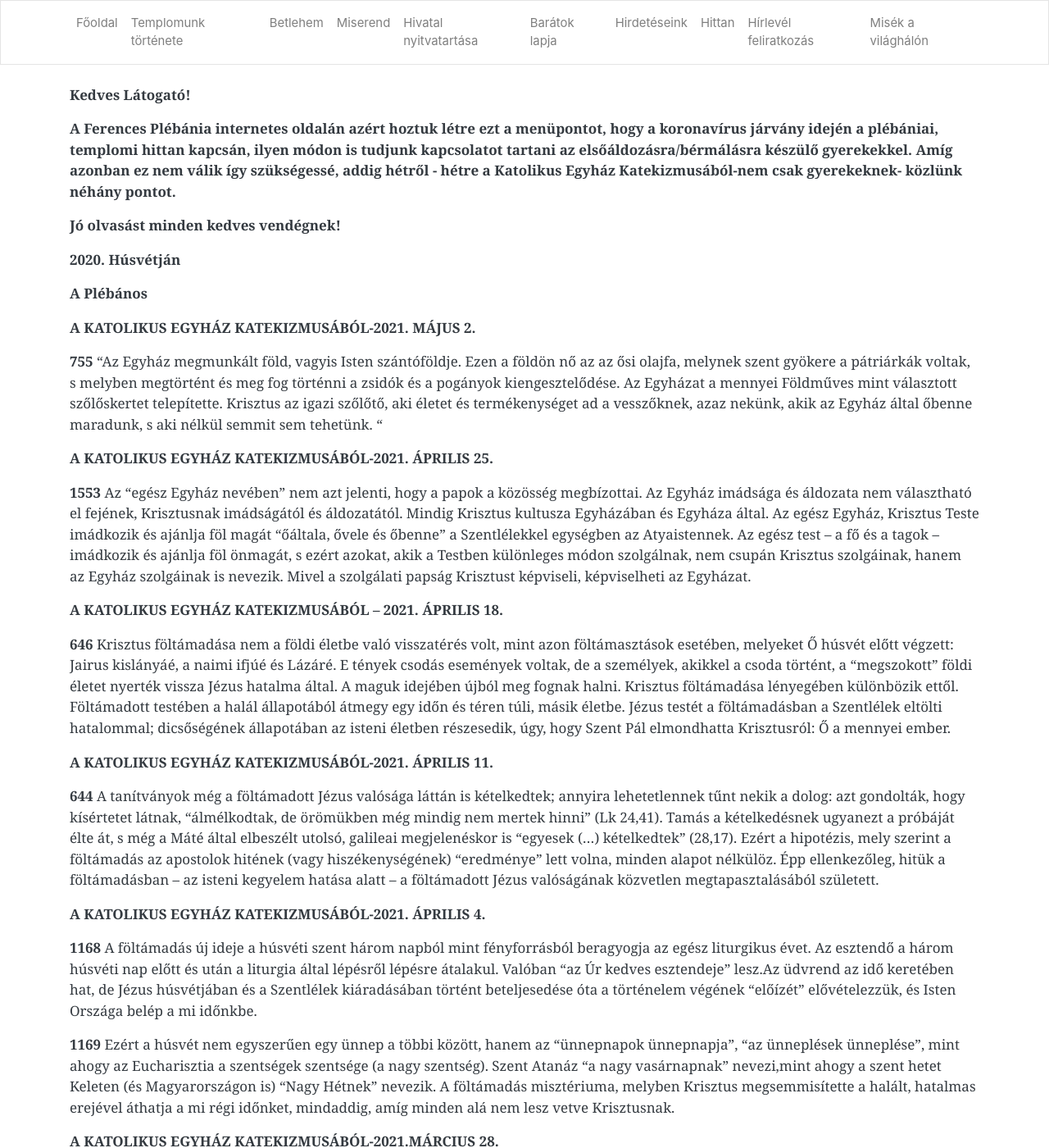
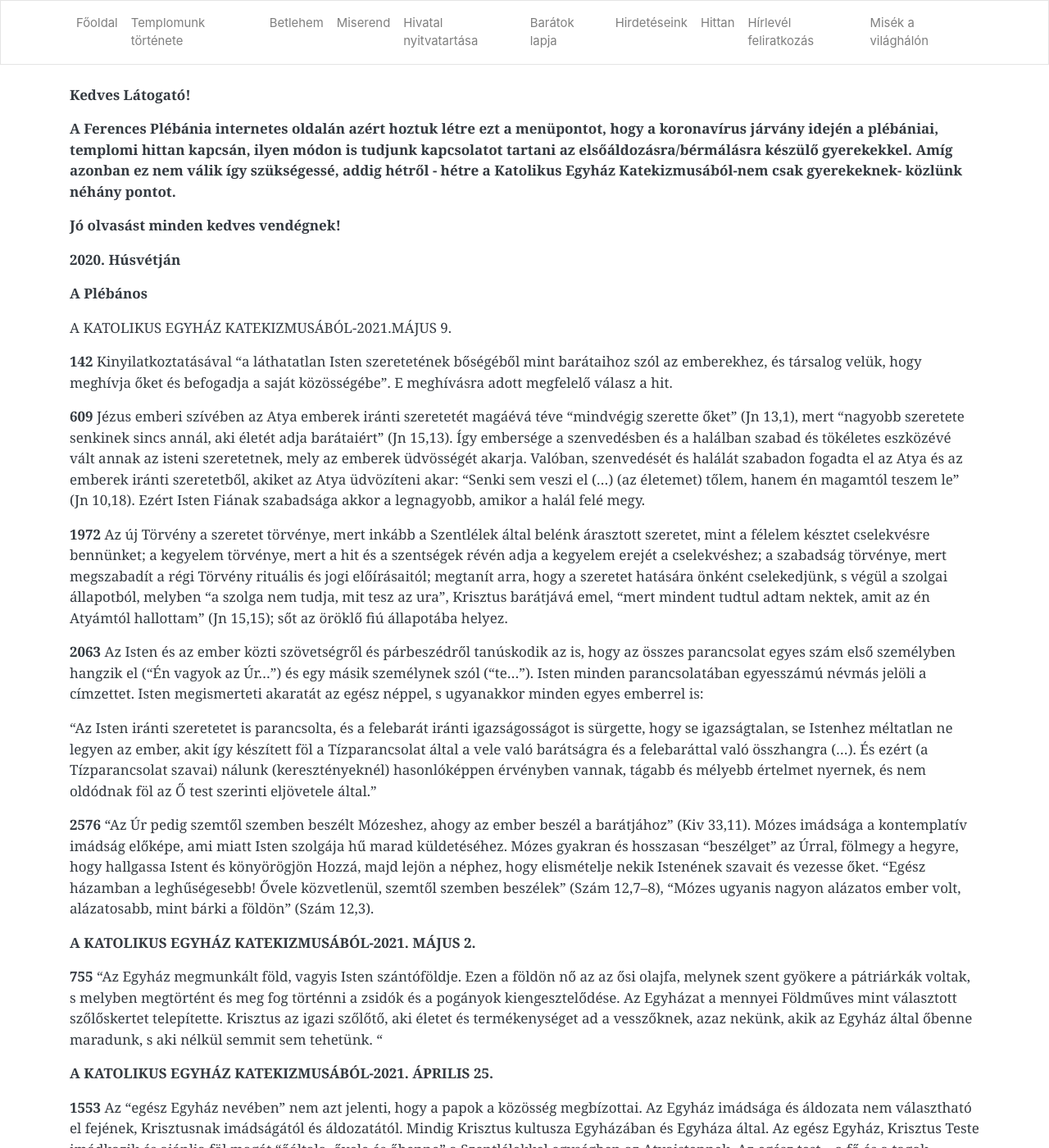
Before and after one commit to pecsi-ferences/pecsi-ferences.github.io, a Jekyll site: the page built from hittan.md, in a window 1280 px wide and 1400 px high. Shown: the whole window at 82% size. Built offline with Jekyll 4.4.1, drawn with Linux system fonts in a browser that asks for light colours; nearby versions of some CDN libraries.

Commit message:
Update from Forestry.io Zoltán Dohány updated hittan.md

```diff
--- a/hittan.md
+++ b/hittan.md
@@ -12,6 +12,20 @@ title: Hittan
 **2020. Húsvétján**
 
 **A Plébános**
+
+A KATOLIKUS EGYHÁZ KATEKIZMUSÁBÓL-2021.MÁJUS 9.
+
+**142** Kinyilatkoztatásával "a láthatatlan Isten szeretetének bőségéből mint barátaihoz szól az emberekhez, és társalog velük, hogy meghívja őket és befogadja a saját közösségébe". E meghívásra adott megfelelő válasz a hit.
+
+**609** Jézus emberi szívében az Atya emberek iránti szeretetét magáévá téve "mindvégig szerette őket" (Jn 13,1), mert "nagyobb szeretete senkinek sincs annál, aki életét adja barátaiért" (Jn 15,13). Így embersége a szenvedésben és a halálban szabad és tökéletes eszközévé vált annak az isteni szeretetnek, mely az emberek üdvösségét akarja. Valóban, szenvedését és halálát szabadon fogadta el az Atya és az emberek iránti szeretetből, akiket az Atya üdvözíteni akar: "Senki sem veszi el (...) (az életemet) tőlem, hanem én magamtól teszem le" (Jn 10,18). Ezért Isten Fiának szabadsága akkor a legnagyobb, amikor a halál felé megy.
+
+**1972** Az új Törvény a szeretet törvénye, mert inkább a Szentlélek által belénk árasztott szeretet, mint a félelem késztet cselekvésre bennünket; a kegyelem törvénye, mert a hit és a szentségek révén adja a kegyelem erejét a cselekvéshez; a szabadság törvénye, mert megszabadít a régi Törvény rituális és jogi előírásaitól; megtanít arra, hogy a szeretet hatására önként cselekedjünk, s végül a szolgai állapotból, melyben "a szolga nem tudja, mit tesz az ura", Krisztus barátjává emel, "mert mindent tudtul adtam nektek, amit az én Atyámtól hallottam" (Jn 15,15); sőt az öröklő fiú állapotába helyez.
+
+**2063** Az Isten és az ember közti szövetségről és párbeszédről tanúskodik az is, hogy az összes parancsolat egyes szám első személyben hangzik el ("Én vagyok az Úr...") és egy másik személynek szól ("te..."). Isten minden parancsolatában egyesszámú névmás jelöli a címzettet. Isten megismerteti akaratát az egész néppel, s ugyanakkor minden egyes emberrel is:
+
+"Az Isten iránti szeretetet is parancsolta, és a felebarát iránti igazságosságot is sürgette, hogy se igazságtalan, se Istenhez méltatlan ne legyen az ember, akit így készített föl a Tízparancsolat által a vele való barátságra és a felebaráttal való összhangra (...). És ezért (a Tízparancsolat szavai) nálunk (keresztényeknél) hasonlóképpen érvényben vannak, tágabb és mélyebb értelmet nyernek, és nem oldódnak föl az Ő test szerinti eljövetele által."
+
+**2576** "Az Úr pedig szemtől szemben beszélt Mózeshez, ahogy az ember beszél a barátjához" (Kiv 33,11). Mózes imádsága a kontemplatív imádság előképe, ami miatt Isten szolgája hű marad küldetéséhez. Mózes gyakran és hosszasan "beszélget" az Úrral, fölmegy a hegyre, hogy hallgassa Istent és könyörögjön Hozzá, majd lejön a néphez, hogy elismételje nekik Istenének szavait és vezesse őket. "Egész házamban a leghűségesebb! Ővele közvetlenül, szemtől szemben beszélek" (Szám 12,7--8), "Mózes ugyanis nagyon alázatos ember volt, alázatosabb, mint bárki a földön" (Szám 12,3).
 
 **A KATOLIKUS EGYHÁZ KATEKIZMUSÁBÓL-2021. MÁJUS 2.**
 
```
